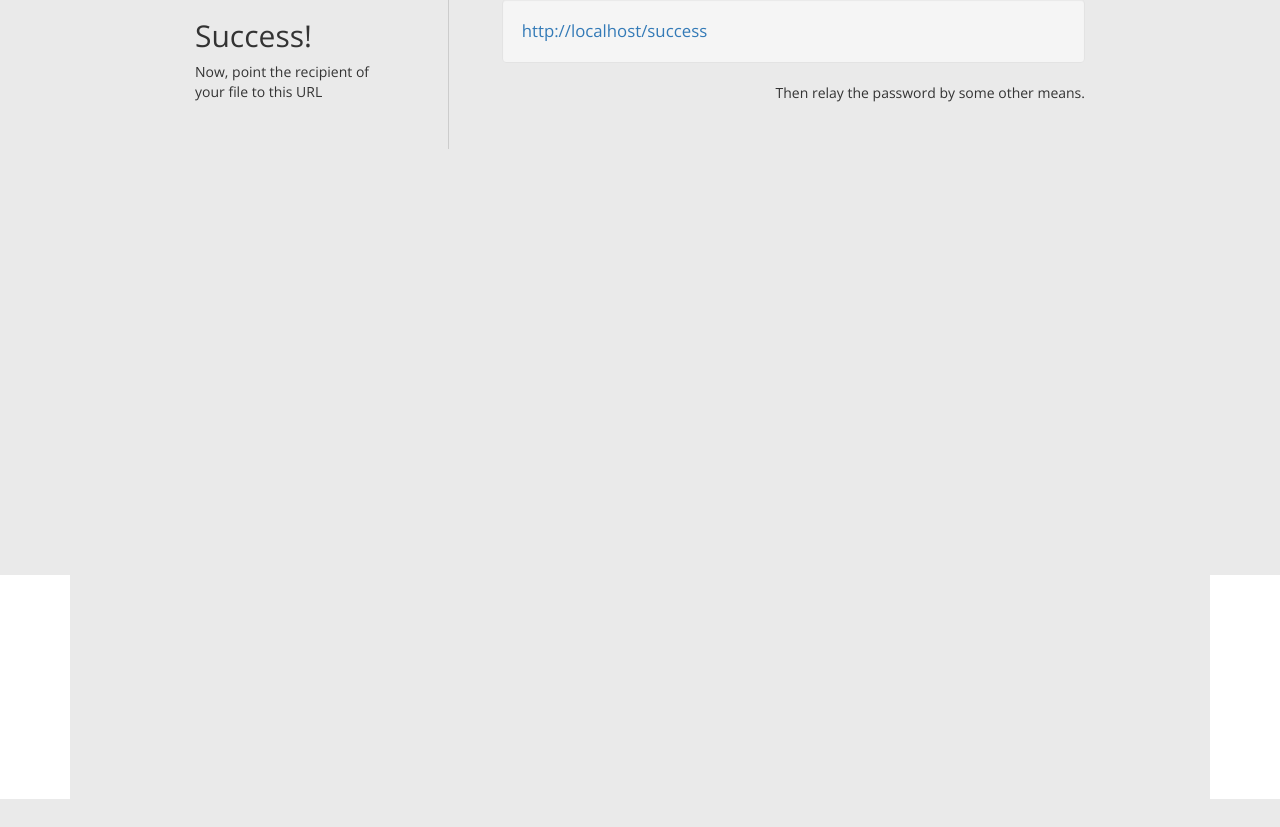
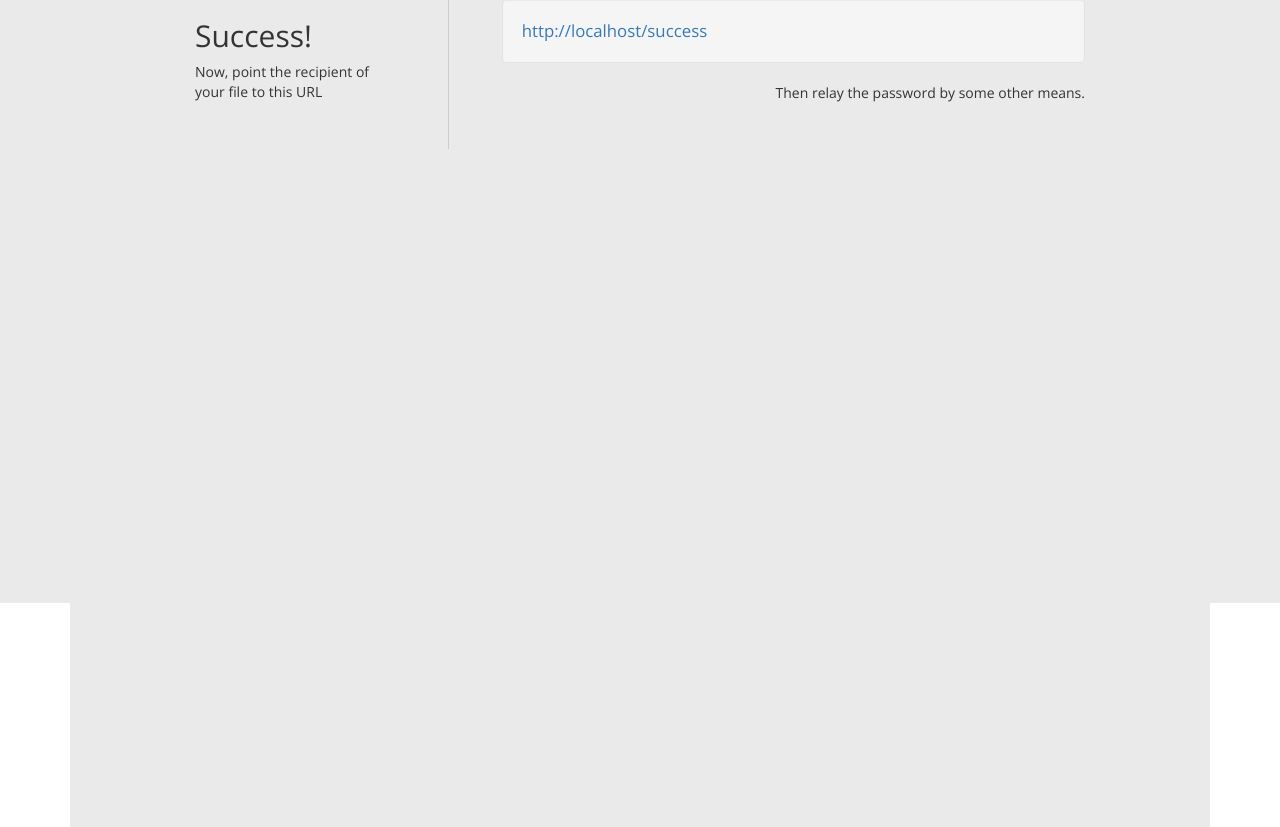
Before and after one commit to bobbayj/korra, a Django app: page /success in a window 1280 px wide. Shown: the part 225-1052 px from the top of the page. Before the commit the page ends 1024 px from the top, so only its background shows below. Run offline with Django 3.2, Linux system fonts and the light colour scheme; parts of the project's set-up code (start-up, migrations or seed data) failed here and were passed over; some libraries are stand-ins or nearby versions.

Commit message:
Add a little padding to the bottom of the screen

```diff
--- a/src/korra/static/korra/css/main.css
+++ b/src/korra/static/korra/css/main.css
@@ -74,6 +74,7 @@ h1 a:active {
 .pretty {
   font-family: 'Open Sans', sans-serif;
   background-color: #eaeaea;
+  padding-bottom: 2em;
 }
 .pretty [data-animation] {
   opacity: 0;
```
